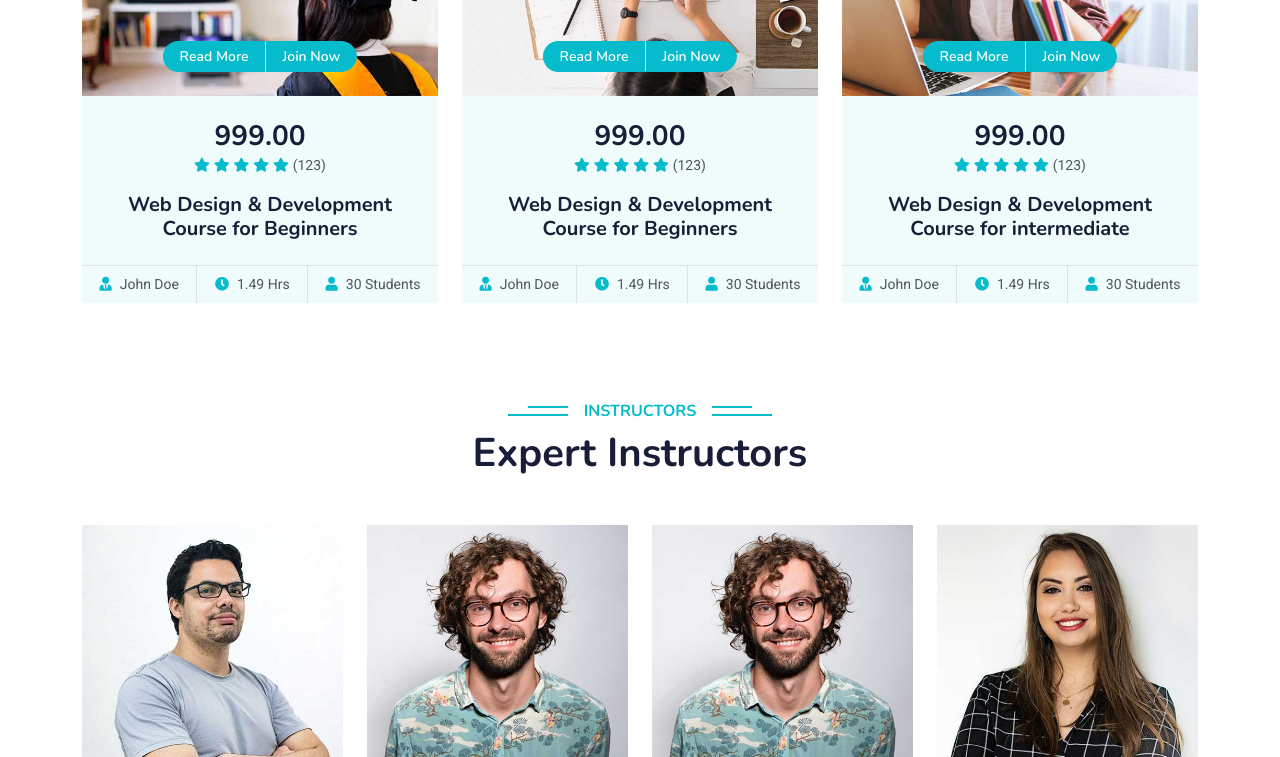
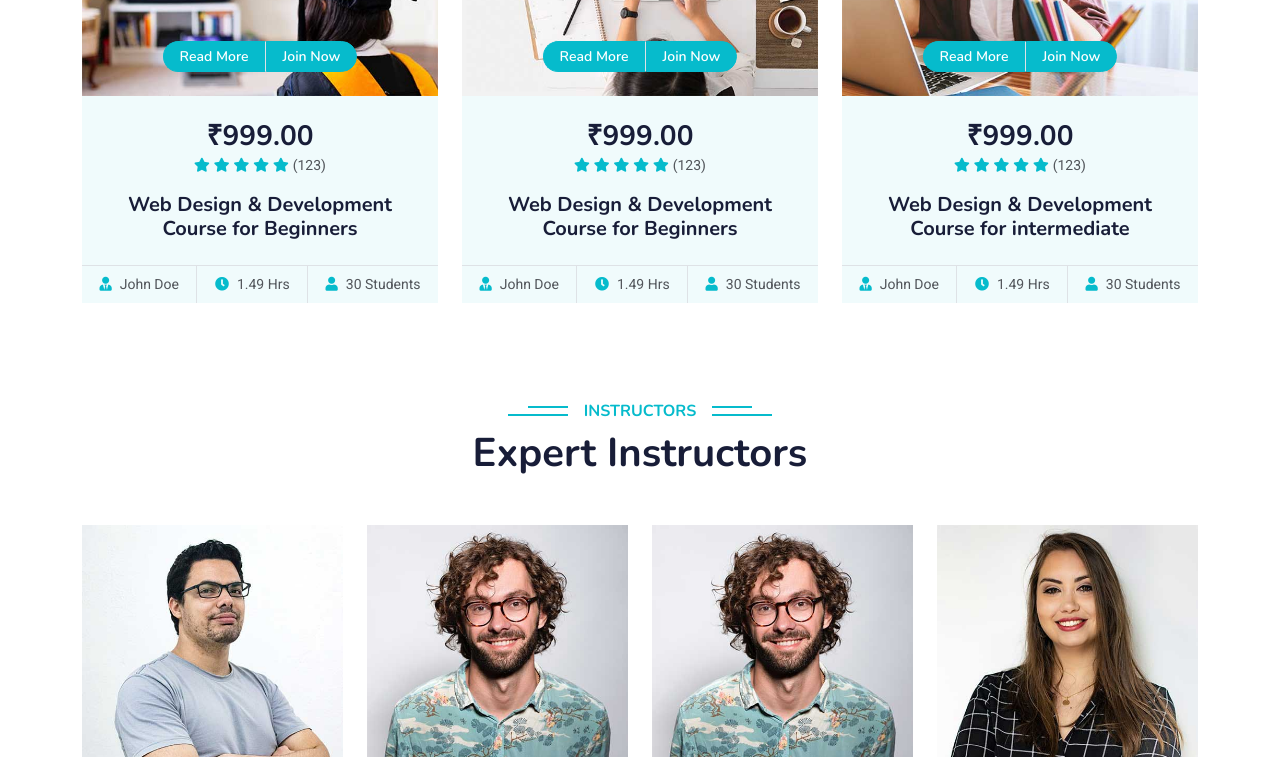
Before and after one commit to SyedAteef1/One-Academy, a plain HTML site: page index.html in a window 1280 px wide. Shown: the part 2920-3677 px from the top of the page. Drawn offline with nearby package versions, Linux system fonts and the light colour scheme.

Commit message:
real commit

```diff
--- a/index.html
+++ b/index.html
@@ -273,7 +273,7 @@
                             </div>
                         </div>
                         <div class="text-center p-4 pb-0">
-                            <h3 class="mb-0">999.00</h3>
+                            <h3 class="mb-0">₹999.00</h3>
                             <div class="mb-3">
                                 <small class="fa fa-star text-primary"></small>
                                 <small class="fa fa-star text-primary"></small>
@@ -301,7 +301,7 @@
                             </div>
                         </div>
                         <div class="text-center p-4 pb-0">
-                            <h3 class="mb-0">999.00</h3>
+                            <h3 class="mb-0">₹999.00</h3>
                             <div class="mb-3">
                                 <small class="fa fa-star text-primary"></small>
                                 <small class="fa fa-star text-primary"></small>
@@ -329,7 +329,7 @@
                             </div>
                         </div>
                         <div class="text-center p-4 pb-0">
-                            <h3 class="mb-0">999.00</h3>
+                            <h3 class="mb-0">₹999.00</h3>
                             <div class="mb-3">
                                 <small class="fa fa-star text-primary"></small>
                                 <small class="fa fa-star text-primary"></small>
```
